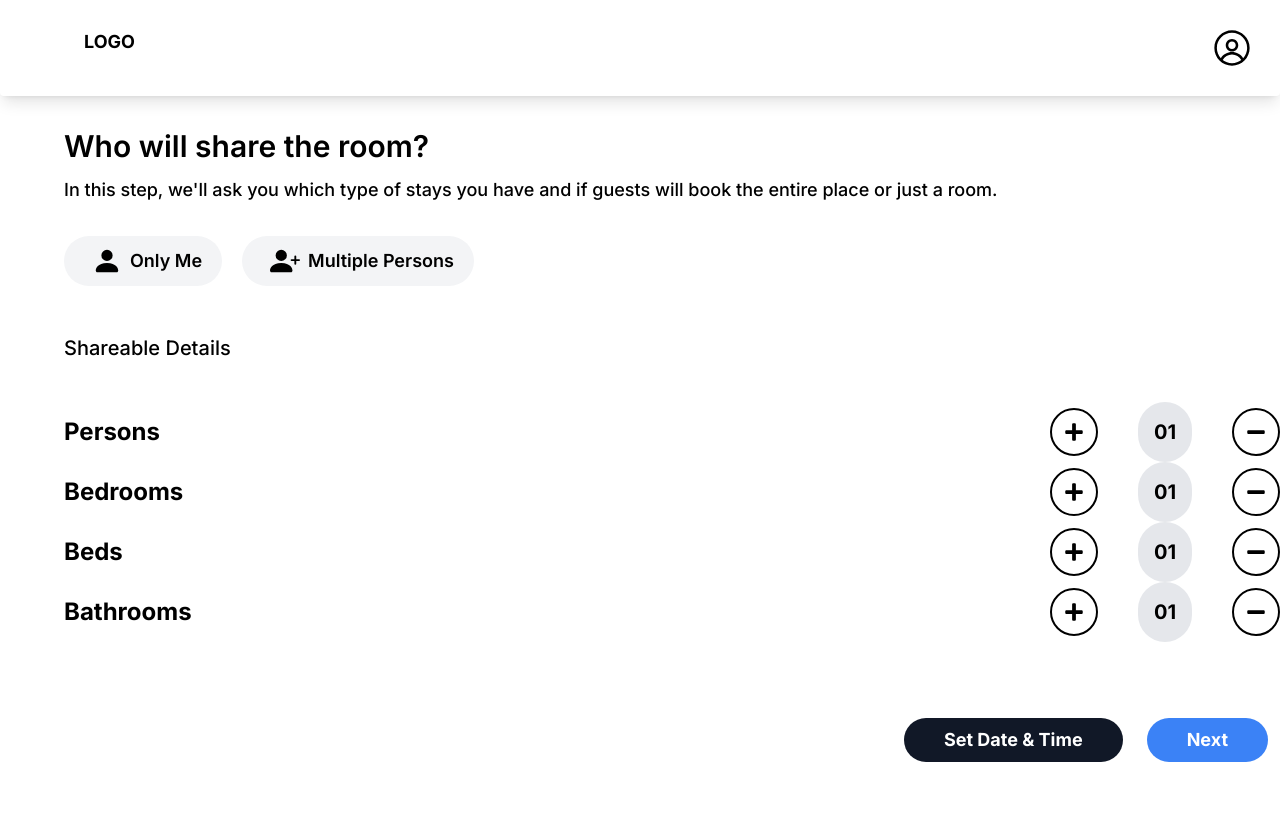
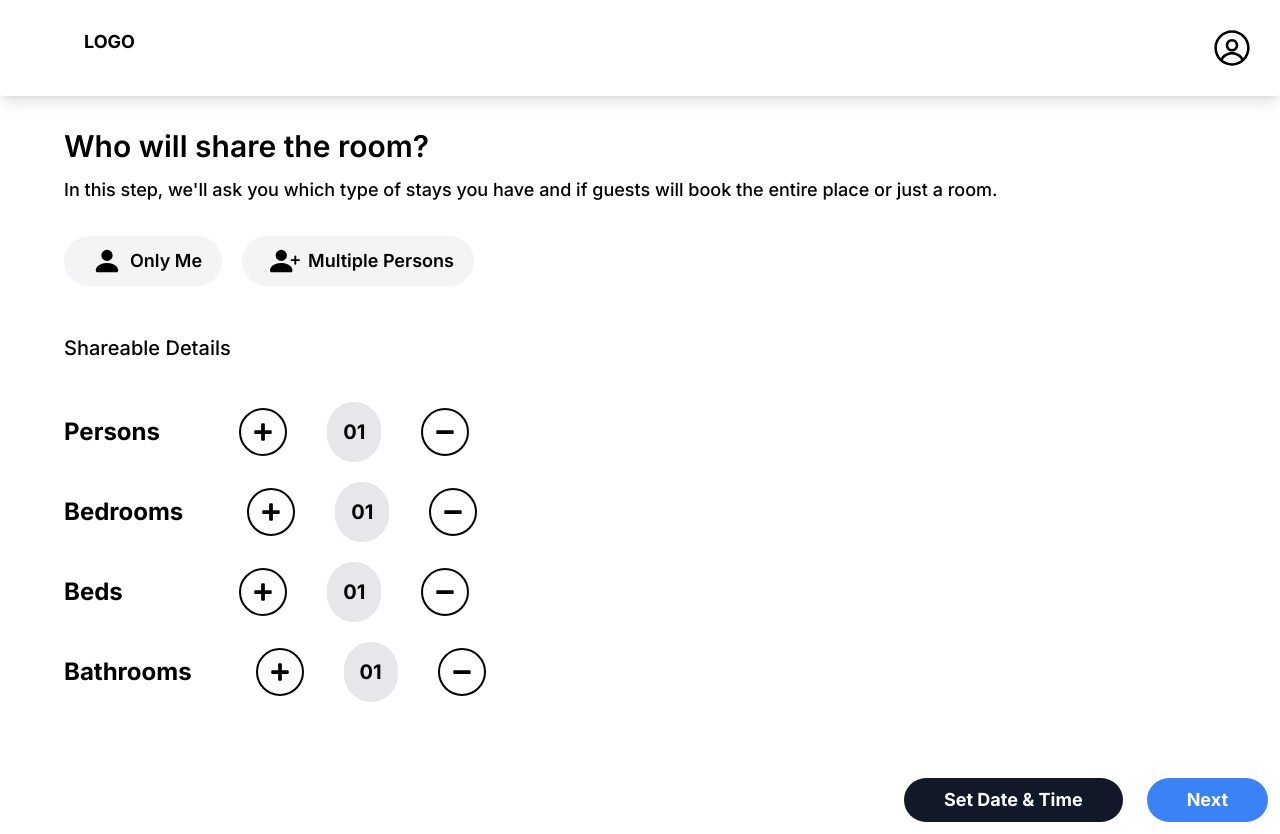
Before and after one commit to MarufRien1/demo, a Next.js app: page /room in a window 1280 px wide. Before the commit the page ends 800 px from the top, so only its background shows below. Built offline with nearby package versions, Linux system fonts and the light colour scheme.

Commit message:
finish room screen

```diff
--- a/src/app/room/page.jsx
+++ b/src/app/room/page.jsx
@@ -27,7 +27,7 @@ const Room = () => {
 
         <div className="font-medium text-xl my-10">Shareable Details</div>
 
-        <div className="">
+        <div className="flex-col w-1/3">
           <RowWithControl name="Persons" />
           <RowWithControl name="Bedrooms" />
           <RowWithControl name="Beds" />
--- a/src/components/RowWithControl.jsx
+++ b/src/components/RowWithControl.jsx
@@ -4,7 +4,7 @@ import RoundText from './RoundText';
 
 const RowWithControl = (props) => {
   return (
-    <div className="flex items-center justify-between">
+    <div className="flex items-center justify-between my-5">
       <div className="mr-16 text-2xl font-bold">{props.name}</div>
       <div className="flex items-center">
         <RoundPlusBtn style="add" />
```
